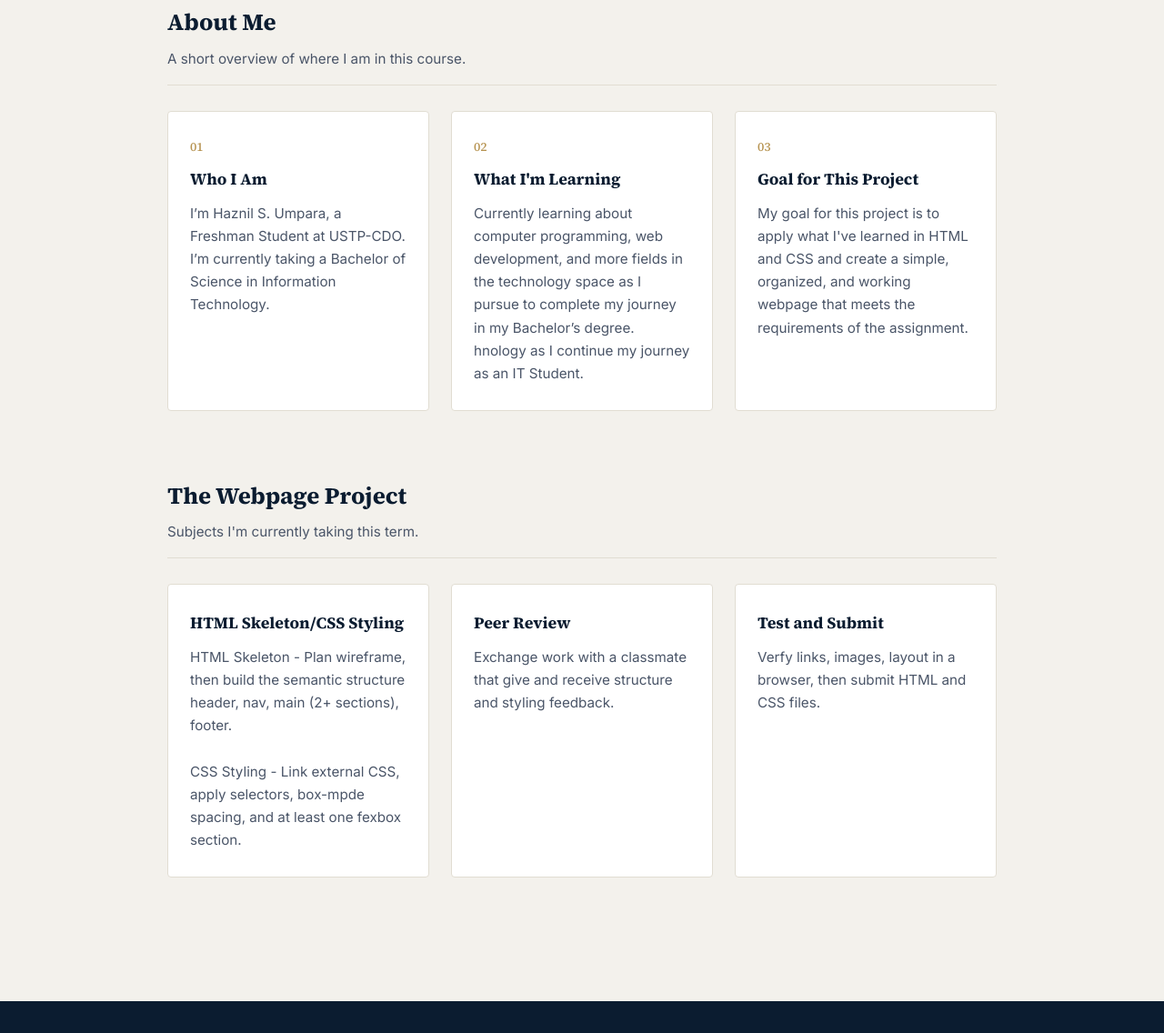
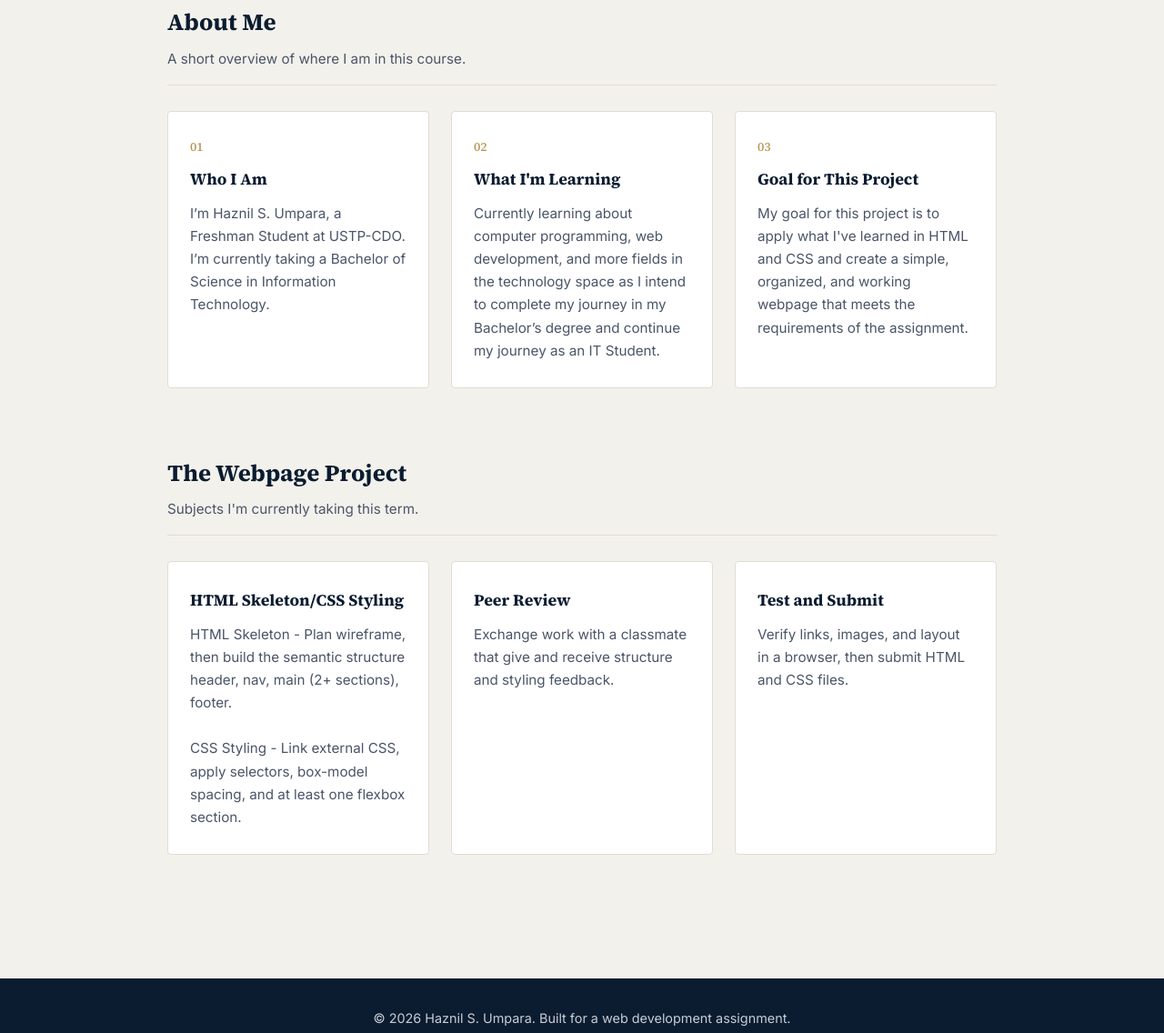
Before and after one commit to Kobethepro1/HaznilUmpara.github.io, a plain HTML site: page index.html in a window 1280 px wide. Shown: the part 294-1430 px from the top of the page at 91% size. Drawn offline with Linux system fonts and the light colour scheme.

Commit message:
Update index.html

```diff
--- a/index.html
+++ b/index.html
@@ -47,7 +47,7 @@
           <span class="card-index">02</span>
           <h3>What I'm Learning</h3>
           <p>
-Currently learning about computer programming, web development, and more fields in the technology space as I pursue to complete my journey in my Bachelor’s degree. hnology as I continue my journey as an IT Student.          </p>
+Currently learning about computer programming, web development, and more fields in the technology space as I intend to complete my journey in my Bachelor’s degree and continue my journey as an IT Student.          </p>
         </div>
         <div class="about-card">
           <span class="card-index">03</span>
@@ -68,7 +68,7 @@ Currently learning about computer programming, web development, and more fields
       <div class="courses-flex">
         <article class="course-card">
           <h3>HTML Skeleton/CSS Styling</h3>
-          <p>HTML Skeleton - Plan wireframe, then build the semantic structure header, nav, main (2+ sections), footer.<br><br> CSS Styling - Link external CSS, apply selectors, box-mpde spacing, and at least one fexbox section.</p>
+          <p>HTML Skeleton - Plan wireframe, then build the semantic structure header, nav, main (2+ sections), footer.<br><br> CSS Styling - Link external CSS, apply selectors, box-model spacing, and at least one flexbox section.</p>
         </article>
         <article class="course-card">
           <h3>Peer Review</h3>
@@ -76,7 +76,7 @@ Currently learning about computer programming, web development, and more fields
         </article>
         <article class="course-card">
           <h3>Test and Submit</h3>
-          <p>Verfy links, images, layout in a browser, then submit HTML and CSS files.</p>
+          <p>Verify links, images, and layout in a browser, then submit HTML and CSS files.</p>
         </article>
       </div>
     </section>
```
